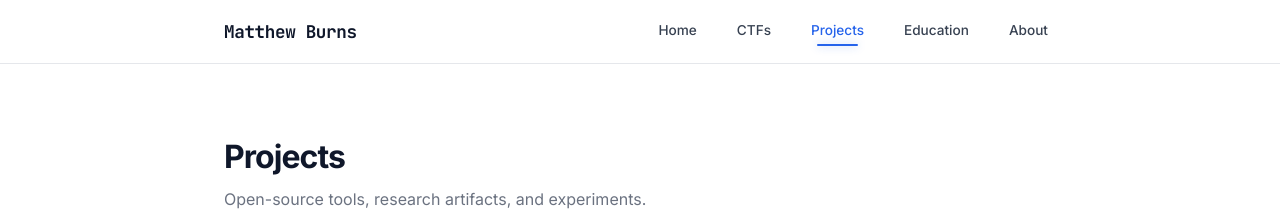
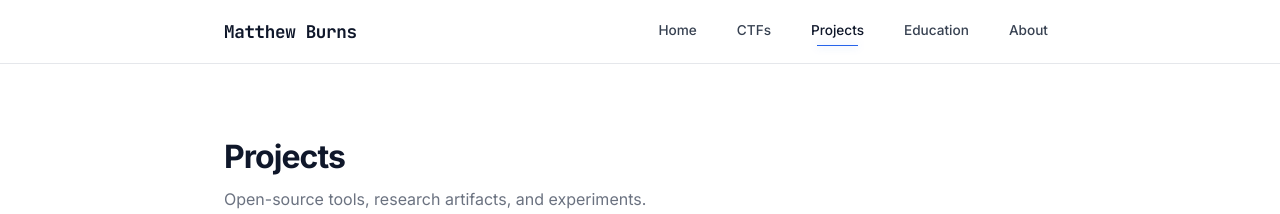
Before and after one commit to mburns00/mburns00.github.io, a Jekyll site: the page built from pages/tools.html, in a window 1280 px wide. Shown: the top 214 px of the page. Built offline with Jekyll 4.4.1, drawn with Linux system fonts in a browser that asks for light colours; some web fonts are replaced.

Commit message:
round 5: kill remaining cursor spotlight + nav underline gradients + project card spotlight; single solid color accents only

```diff
--- a/_sass/_base.scss
+++ b/_sass/_base.scss
@@ -213,29 +213,7 @@
   color: $text-heading;
 }
 
-// ── Cursor spotlight for tiltable elements ──
-[data-tilt] {
-  position: relative;
-  overflow: hidden;
-  will-change: transform;
-
-  &::after {
-    content: '';
-    position: absolute;
-    inset: 0;
-    border-radius: inherit;
-    background: radial-gradient(
-      500px circle at var(--mx, 50%) var(--my, 50%),
-      rgba($accent-blue, 0.06) 0%,
-      transparent 100%
-    );
-    pointer-events: none;
-    opacity: 0;
-    transition: opacity 400ms ease;
-    z-index: 1;
-  }
-  &:hover::after { opacity: 1; }
-}
+// Cursor spotlight removed — restraint over decoration.
 
 // ── Skip to content (a11y) ──
 .skip-link {
--- a/_sass/_layout.scss
+++ b/_sass/_layout.scss
@@ -69,21 +69,20 @@
     transition: color 300ms ease, background 300ms ease;
     position: relative;
 
-    // Animated underline
+    // Single-color underline (no gradient)
     &::after {
       content: '';
       position: absolute;
       bottom: -4px;
       left: 50%;
       width: 0;
-      height: 2px;
-      background: linear-gradient(90deg, $accent-blue, $neon-purple);
-      border-radius: 2px;
-      transition: width 300ms cubic-bezier(0.4, 0, 0.2, 1), left 300ms cubic-bezier(0.4, 0, 0.2, 1);
+      height: 1px;
+      background: $text-heading;
+      transition: width 200ms ease, left 200ms ease;
     }
 
     &:hover {
-      color: $accent-blue;
+      color: $text-heading;
 
       &::after {
         width: 100%;
@@ -92,7 +91,7 @@
     }
 
     &.active {
-      color: $accent-blue;
+      color: $text-heading;
 
       &::after {
         width: 60%;
--- a/_sass/_tools-page.scss
+++ b/_sass/_tools-page.scss
@@ -308,31 +308,15 @@
     color: inherit;
   }
 
-  // Cursor spotlight
-  &::after {
-    content: '';
-    position: absolute;
-    inset: 0;
-    border-radius: $radius-lg;
-    background: radial-gradient(
-      350px circle at var(--mx, 50%) var(--my, 50%),
-      rgba($accent-blue, 0.06) 0%, transparent 100%
-    );
-    pointer-events: none;
-    opacity: 0;
-    transition: opacity 400ms ease;
-  }
-  &:hover::after { opacity: 1; }
-
-  // Top accent line
+  // Top accent line on hover — single solid color per category
   &::before {
     content: '';
     position: absolute;
     top: 0; left: 0; right: 0;
     height: 2px;
-    background: linear-gradient(90deg, transparent, var(--accent), transparent);
+    background: var(--accent);
     opacity: 0;
-    transition: opacity 400ms ease;
+    transition: opacity 200ms ease;
   }
   &:hover::before { opacity: 1; }
   &.cat-tool   { --accent: #{$accent-blue}; }
```
